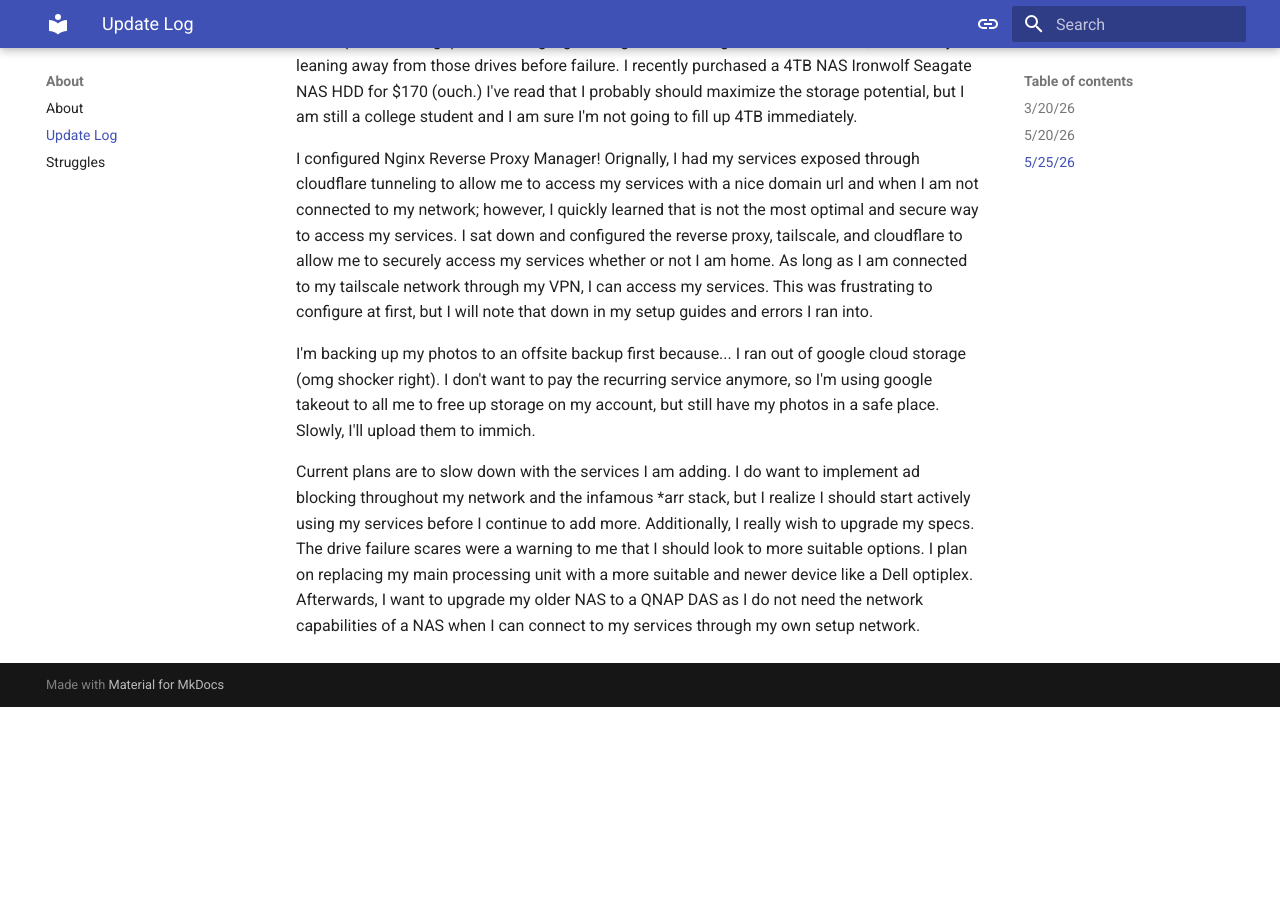
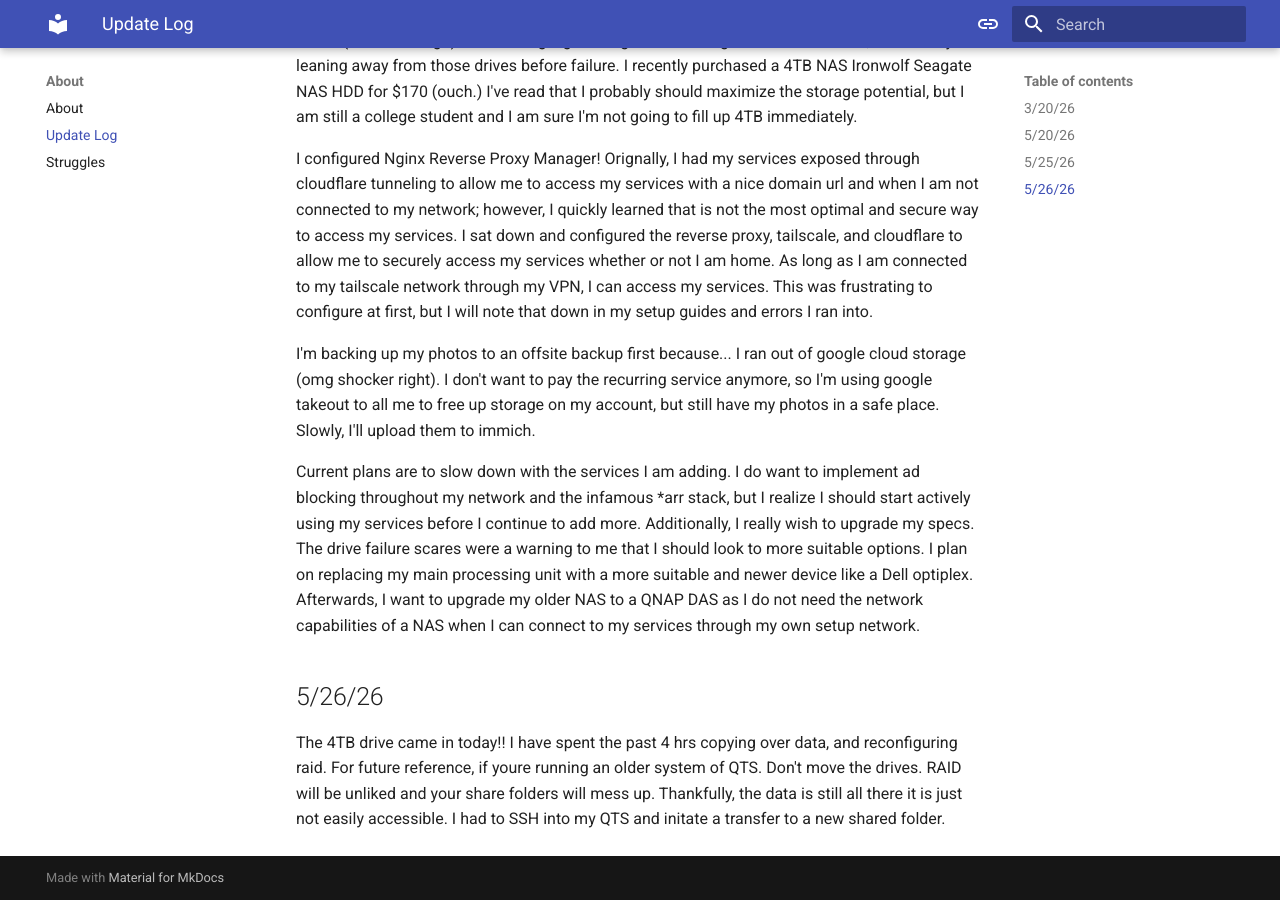
Before and after one commit to noranguy/home-lab, an MkDocs documentation site: the page built from docs/blog/update-log.md, in a window 1280 px wide and 900 px high, scrolled down 817 px. Built offline with MkDocs 1.6.1 and Material for MkDocs 9.7.7, drawn with Linux system fonts in a browser that asks for light colours; before the commit the page ends 1524 px from its top, so only the background shows below that.

Commit message:
Update update-log.md

```diff
--- a/docs/blog/update-log.md
+++ b/docs/blog/update-log.md
@@ -14,3 +14,7 @@ I'm backing up my photos to an offsite backup first because... I ran out of goog
 Current plans are to slow down with the services I am adding.
 I do want to implement ad blocking throughout my network and the infamous *arr stack, but I realize I should start actively using my services before I continue to add more.
 Additionally, I really wish to upgrade my specs. The drive failure scares were a warning to me that I should look to more suitable options. I plan on replacing my main processing unit with a more suitable and newer device like a Dell optiplex. Afterwards, I want to upgrade my older NAS to a QNAP DAS as I do not need the network capabilities of a NAS when I can connect to my services through my own setup network.
+
+## 5/26/26
+The 4TB drive came in today!!
+I have spent the past 4 hrs copying over data, and reconfiguring raid. For future reference, if youre running an older system of QTS. Don't move the drives. RAID will be unliked and your share folders will mess up. Thankfully, the data is still all there it is just not easily accessible. I had to SSH into my QTS and initate a transfer to a new shared folder.
```
